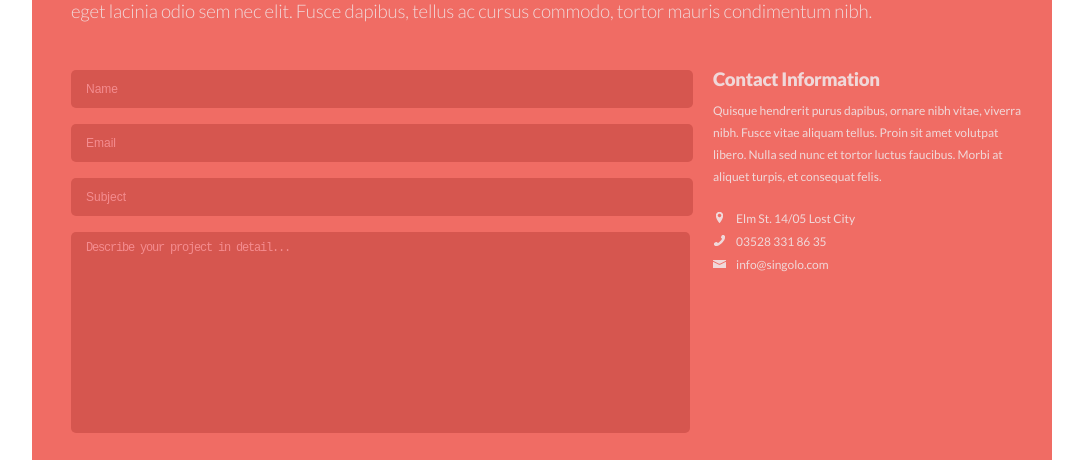
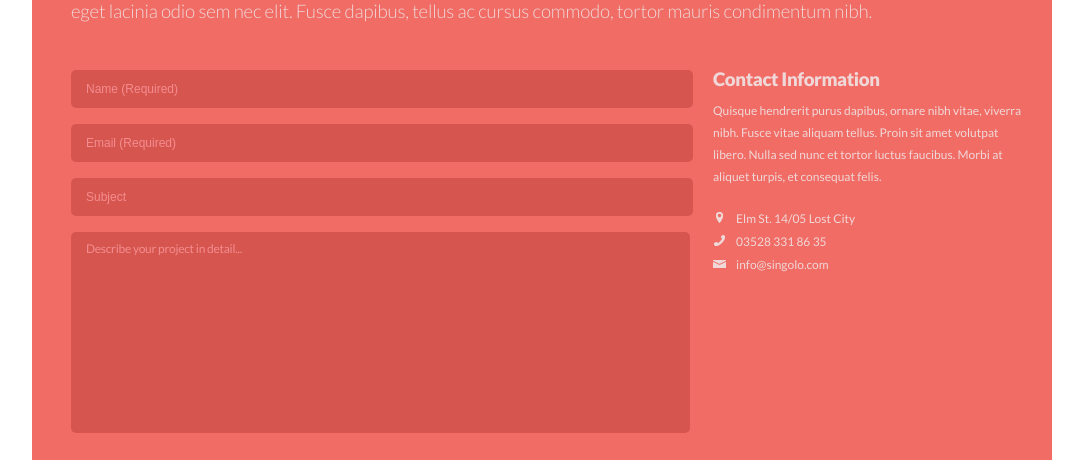
Before and after one commit to AngyGerman/singolo, a plain HTML site: page index.html in a window 1280 px wide. Shown: the part 2945-3405 px from the top of the page, without its empty margins (98-1181 px from the left). Drawn offline with Linux system fonts and the light colour scheme.

Commit message:
fix: change placeholder text

```diff
--- a/index.html
+++ b/index.html
@@ -190,8 +190,8 @@
             <p>Fusce dapibus, tellus ac cursus commodo, tortor mauris condimentum. Duis mollis, non commodo luctus, nisi erat porttitor ligula, eget lacinia odio sem nec elit. Fusce dapibus, tellus ac cursus commodo, tortor mauris condimentum nibh.</p>
             <div class="flex-box">
                 <form action="#" method="get">
-                    <input id="name" type="text" name="name" placeholder="Name" required><br>
-                    <input id="email" type="email" name="email" placeholder="Email" required><br>
+                    <input id="name" type="text" name="name" placeholder="Name (Required)" required><br>
+                    <input id="email" type="email" name="email" placeholder="Email (Required)" required><br>
                     <input id="subject" type="text" name="subject" placeholder="Subject"><br>
                     <textarea name="text" placeholder="Describe your project in detail..."></textarea><br>
                     <input type="submit" value="Submit">
--- a/style.css
+++ b/style.css
@@ -423,12 +423,14 @@ input[type=submit]:hover {
 }
 
 textarea {
+    font-family: Lato, sans-serif;
+    font-size: 12px;
     height: 190px;
     width: 602px;
     resize: none;
     margin-bottom: 27px;
     padding-top: 9px;
-    letter-spacing: -0.9pt;
+    letter-spacing: -0.2pt;
 }
 
 .flex-box {
```
